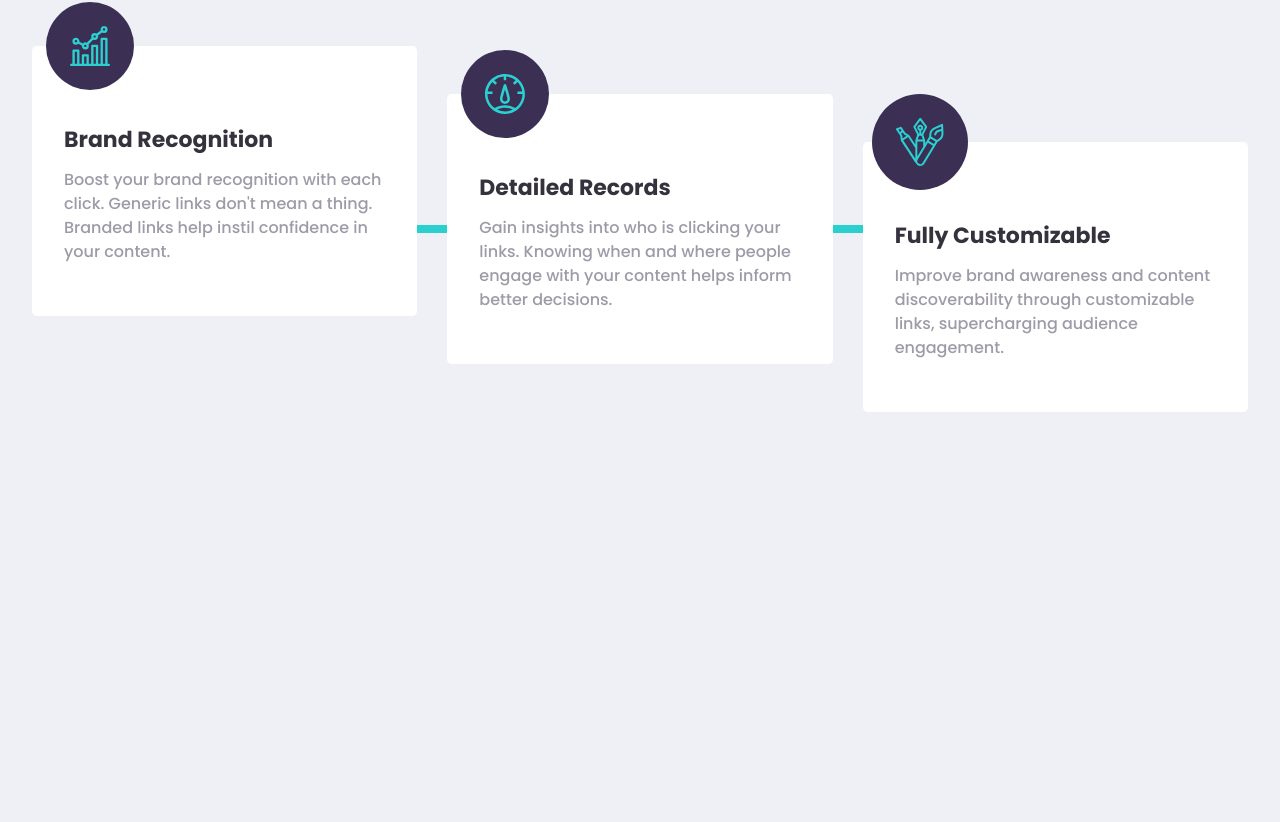
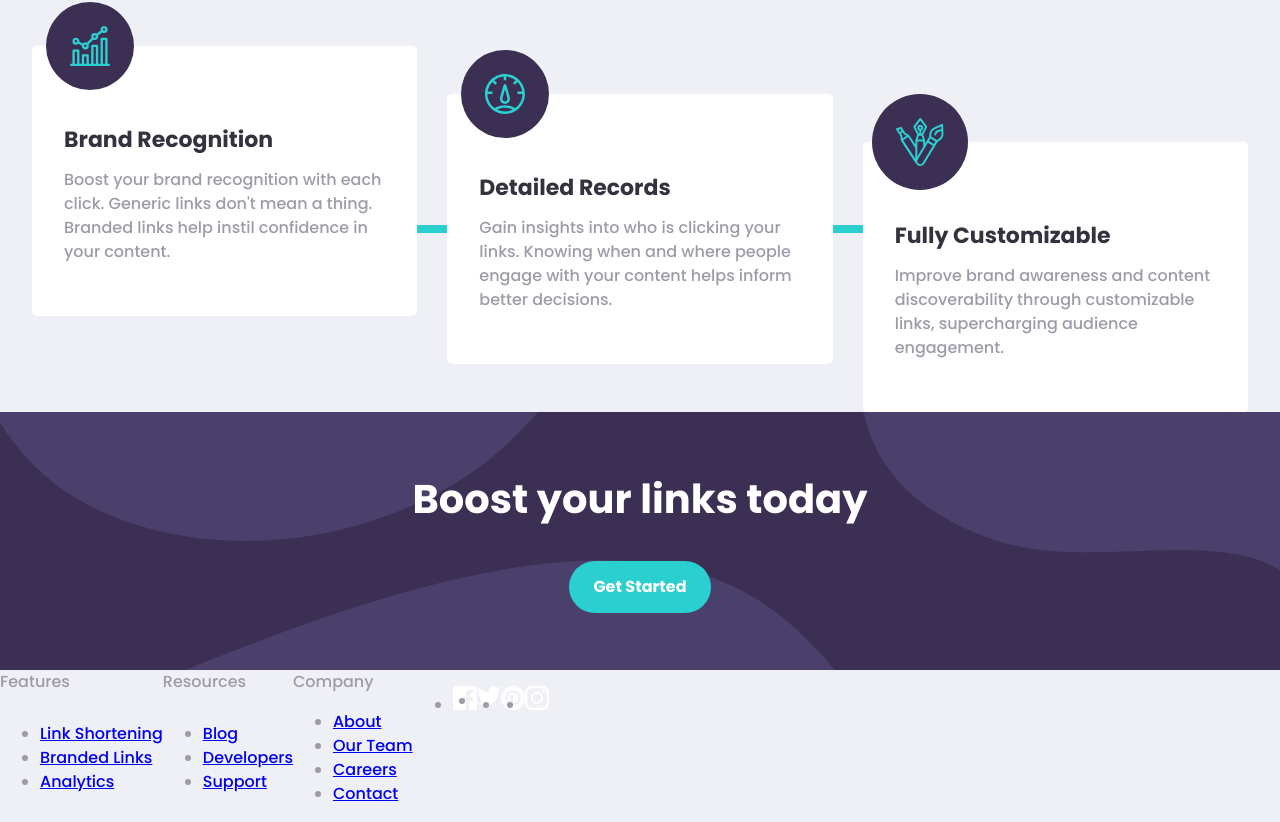
Before and after one commit to DaniilGurski/Shorten-url-app, a React (Vite) app: page / in a window 1280 px wide. Shown: the part 906-1728 px from the top of the page. Before the commit the page ends 1318 px from the top, so only its background shows below. Built offline with nearby package versions, Linux system fonts and the light colour scheme.

Commit message:
footer structure.

```diff
--- a/src/App.jsx
+++ b/src/App.jsx
@@ -5,21 +5,25 @@ import Main from './components/Main'
 import Hero from './components/Hero'
 import LinkShortener from './components/LinkShortener'
 import AdvancedStatistics from './components/AdvancedStatistics'
+import CallToAction from './components/CallToAction'
+import Footer from './components/Footer'
 
 
 export default function App() {
     return (
     <>
       <GlobalStyles />
+
       <Main>
         <StyledContainer>
           <Hero />
-
           <LinkShortener />
-
           <AdvancedStatistics />
+          <CallToAction />
         </StyledContainer>
       </Main>
+
+      <Footer />
     </>
   )
 }
--- /dev/null
+++ b/src/components/Footer.jsx
@@ -0,0 +1,80 @@
+import styled from "styled-components"
+import facebookIcon from "../assets/images/icon-facebook.svg"
+import twitterIcon from "../assets/images/icon-twitter.svg"
+import pinterestIcon from "../assets/images/icon-pinterest.svg"
+import instagramIcon from "../assets/images/icon-instagram.svg"
+
+import { Flex } from "./Flex"
+import { Grid } from "./Grid"
+
+
+const StyledFooter = styled(Flex)`
+`;
+
+
+const Logo = styled.img`
+`;
+
+
+const Menu = styled(Flex)`
+`;
+
+
+const MenuContentColumn = styled(Grid)`
+`;
+
+
+const SocialMedia = styled(Flex)`
+`
+
+
+export default function Footer() {
+  return (
+    <StyledFooter as="footer">
+        <Logo />
+
+        <Menu>
+            <Flex as="nav">
+                <MenuContentColumn>
+                    <h4> Features </h4>
+
+                    <ul>
+                        <li><a href="#"> Link Shortening </a></li>
+                        <li><a href="#"> Branded Links   </a></li>
+                        <li><a href="#"> Analytics       </a></li>
+                    </ul>
+                </MenuContentColumn>
+
+                <MenuContentColumn>
+                    <h4> Resources </h4>
+
+                    <ul>
+                        <li><a href="#"> Blog </a></li>
+                        <li><a href="#"> Developers </a></li>
+                        <li><a href="#"> Support </a></li>
+                    </ul>
+                </MenuContentColumn>
+
+                <MenuContentColumn>
+                    <h4> Company </h4>
+
+                    <ul>
+                        <li><a href="#"> About </a></li>
+                        <li><a href="#"> Our Team </a></li>
+                        <li><a href="#"> Careers </a></li>
+                        <li><a href="#"> Contact </a></li>
+                    </ul>
+                </MenuContentColumn>
+            </Flex>
+
+            {/* this list can be inside nav ?*/}
+            <SocialMedia as="ul">
+                <li><a href="#"><img src={facebookIcon} alt="facebook" /></a></li>
+                <li><a href="#"><img src={twitterIcon} alt="twitter" /></a></li>
+                <li><a href="#"><img src={pinterestIcon} alt="pinterest" /></a></li>
+                <li><a href="#"><img src={instagramIcon} alt="instagram" /></a></li>
+            </SocialMedia>
+        </Menu>
+    </StyledFooter>
+  )
+}
```
